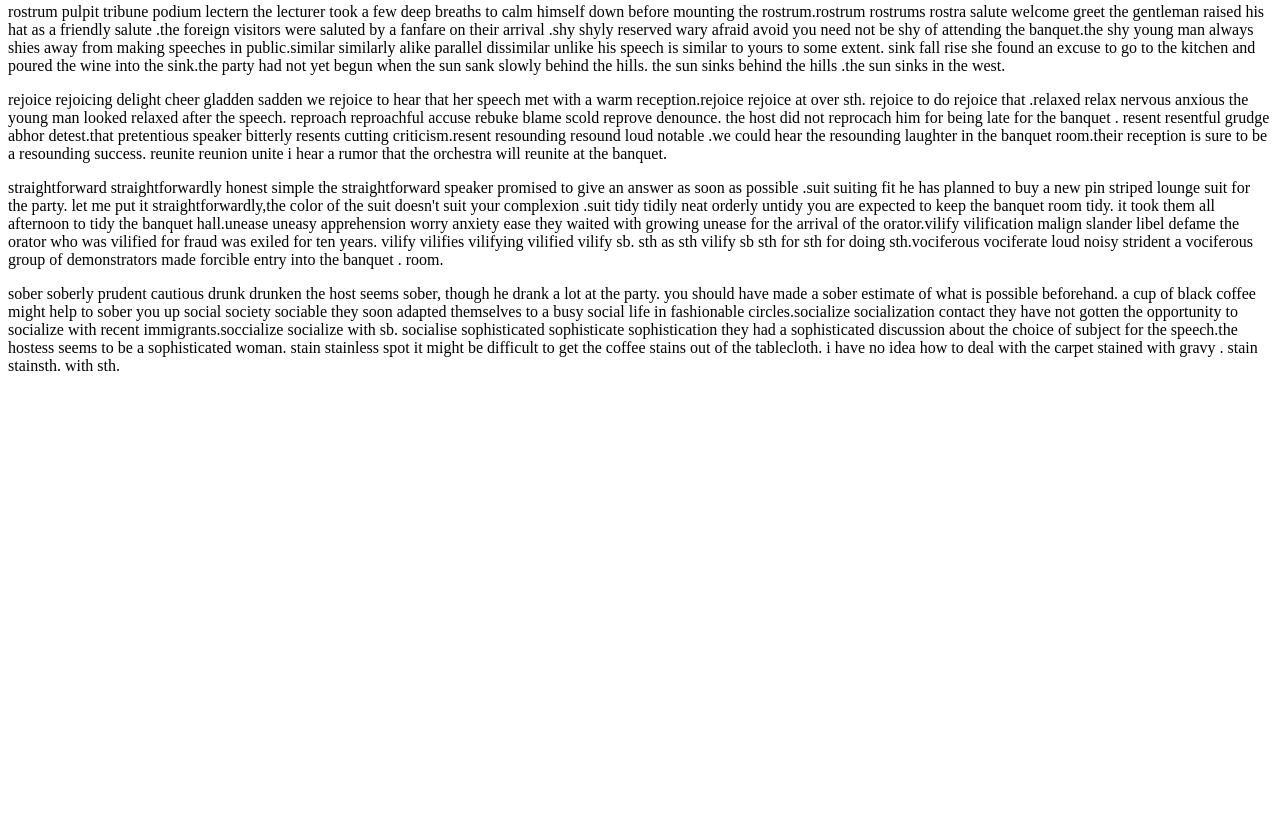
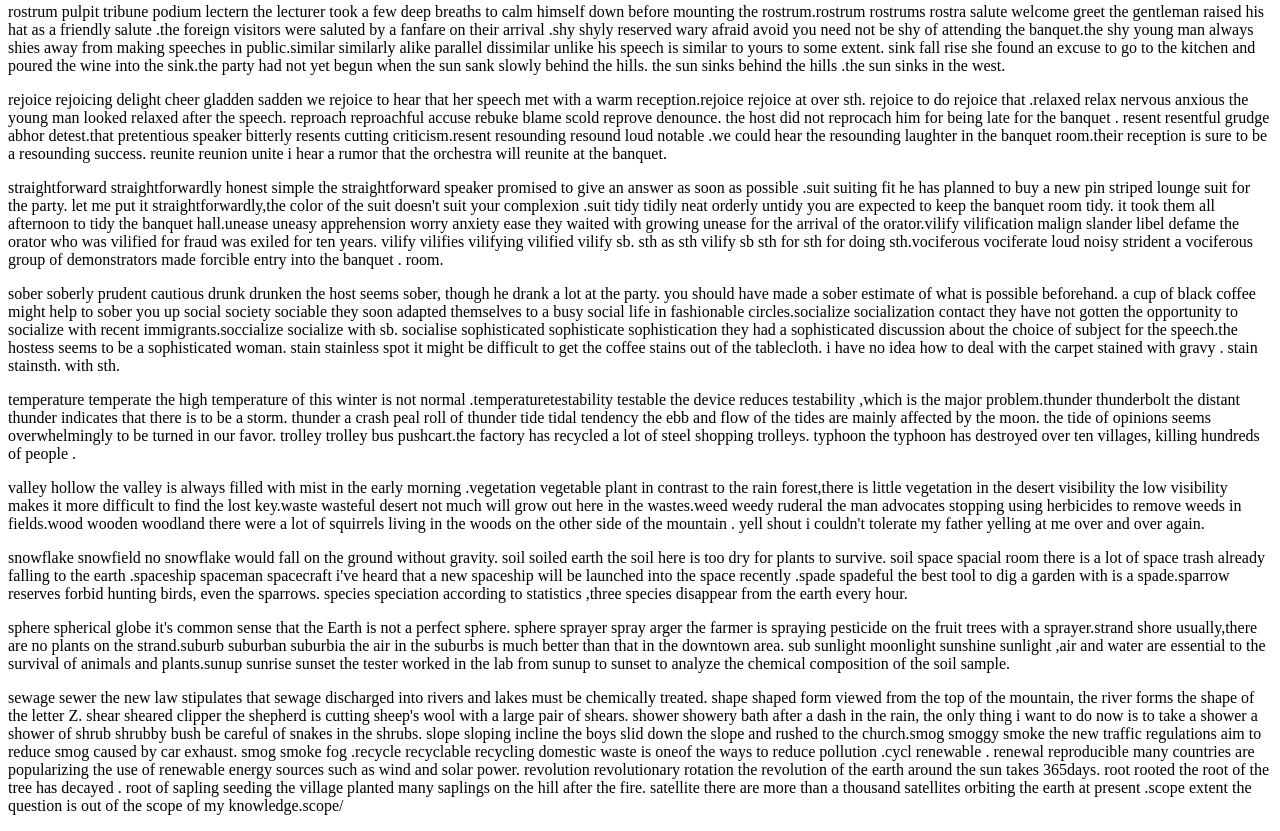
Before and after one commit to pann710/20211003, a plain HTML site: page index.html in a window 1280 px wide. Shown: the part 1187-2018 px from the top of the page. Before the commit the page ends 1578 px from the top, so only its background shows below. Drawn offline with Linux system fonts and the light colour scheme.

Commit message:
Update index.html

```diff
--- a/index.html
+++ b/index.html
@@ -21,15 +21,15 @@
 
   <p>sober soberly prudent cautious drunk drunken the host seems sober, though he drank a lot at the party. you should have made a sober estimate of what is possible beforehand. a cup of black coffee might help to sober you up social society sociable they soon adapted themselves to a busy social life in fashionable circles.socialize socialization contact they have not gotten the opportunity to socialize with recent immigrants.soccialize socialize with sb. socialise sophisticated sophisticate sophistication they had a sophisticated discussion about the choice of subject for the speech.the hostess seems to be a sophisticated woman. stain stainless spot it might be difficult to get the coffee stains out of the tablecloth. i have no idea how to deal with the carpet stained with gravy . stain stainsth. with sth.</p>
 
-  <p></p>
+  <p>temperature temperate the high temperature of this winter is not normal .temperaturetestability testable the device reduces testability ,which is the major problem.thunder thunderbolt the distant thunder indicates that there is to be a storm. thunder a crash peal roll of thunder tide tidal tendency the ebb and flow of the tides are mainly affected by the moon. the tide of opinions seems overwhelmingly to be turned in our favor. trolley trolley bus pushcart.the factory has recycled a lot of steel shopping trolleys. typhoon the typhoon has destroyed over ten villages, killing hundreds of people .</p>
 
-  <p></p>
+  <p>valley hollow the valley is always filled with mist in the early morning .vegetation vegetable plant in contrast to the rain forest,there is little vegetation in the desert visibility the low visibility makes it more difficult to find the lost key.waste wasteful desert not much will grow out here in the wastes.weed weedy ruderal  the man advocates stopping using herbicides to remove weeds in fields.wood wooden woodland there were a lot of squirrels living in the woods on the other side of the mountain . yell shout i couldn't tolerate my father yelling at me over and over again.</p>
 
-  <p></p>
+  <p>snowflake snowfield no snowflake would fall on the ground without gravity. soil soiled earth the soil here is too dry for plants to survive. soil space spacial room there is a lot of space trash already falling to the earth .spaceship spaceman spacecraft i've heard that a new spaceship will be launched into the space recently .spade spadeful the best tool to dig a garden with is a spade.sparrow reserves forbid hunting birds, even the sparrows. species speciation according to statistics ,three species disappear from the earth every hour.</p>
 
-  <p></p>
+  <p>sphere spherical globe it's common sense that the Earth is not a perfect sphere. sphere sprayer spray arger the farmer is spraying pesticide on the fruit trees with a sprayer.strand shore  usually,there are no plants on the strand.suburb suburban suburbia the air in the suburbs is much better than that in the downtown area. sub sunlight moonlight sunshine sunlight ,air and water are essential to the survival of animals and plants.sunup sunrise sunset the tester worked in the lab from sunup to sunset to analyze the chemical composition of the soil sample.</p>
 
-  <p></p>
+  <p>sewage sewer the new law stipulates that sewage discharged into rivers and lakes must be chemically treated. shape shaped form viewed from the top of the mountain, the river forms the shape of the letter Z. shear sheared clipper the shepherd is cutting sheep's wool with a large pair of shears. shower showery  bath after a dash in the rain, the only thing i want to do now is to take a shower a shower of shrub shrubby bush be careful of snakes in the shrubs. slope sloping incline the boys slid down the slope and rushed to the church.smog smoggy smoke the new traffic regulations aim to reduce smog caused by car exhaust. smog smoke fog .recycle recyclable recycling domestic waste is oneof  the ways to reduce pollution .cycl renewable . renewal reproducible many countries are popularizing the use of renewable energy sources such as wind and solar power. revolution revolutionary rotation the revolution of the earth around the sun takes 365days. root rooted the root of the tree has decayed . root of sapling  seeding the village planted many saplings on the hill after the fire. satellite there are more than a thousand satellites orbiting the earth at present .scope extent the question is out of the scope of my knowledge.scope/</p>
 
 
 </body>
```
